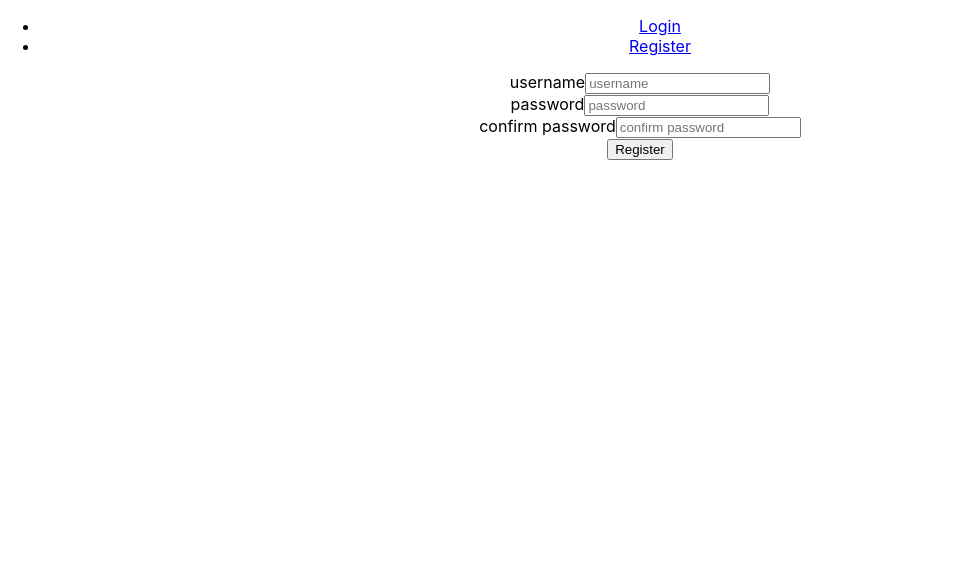
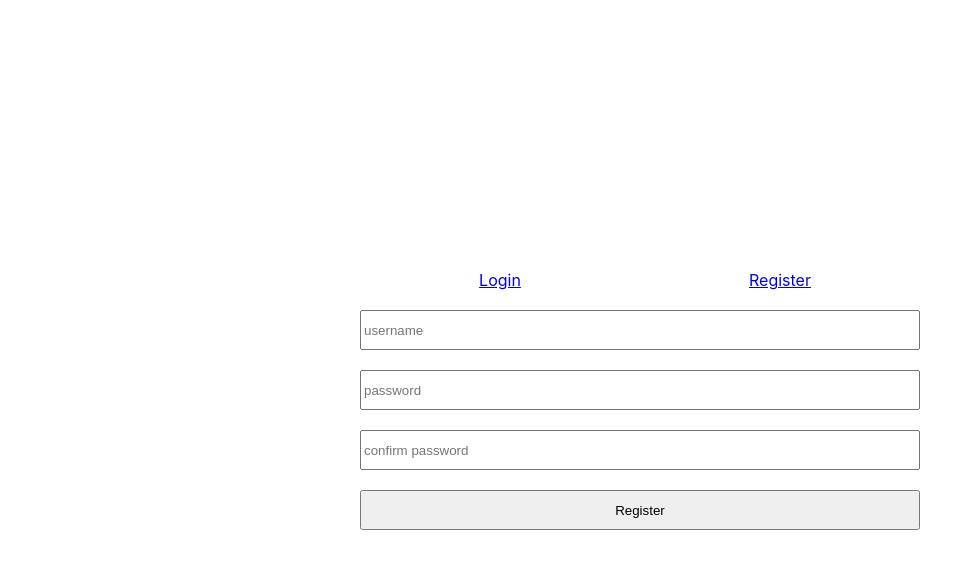
Before and after one commit to dhamano/chat_app, a React (Create React App) app in the folder react_frontend/: page / in a window 1280 px wide. Shown: the top 568 px of the page, without its empty margins (0-960 px from the left). Built offline with nearby package versions, Linux system fonts and the light colour scheme; no server answers.

Commit message:
WIP added initial login code.

```diff
--- a/react_frontend/src/App.js
+++ b/react_frontend/src/App.js
@@ -67,11 +67,11 @@ function App() {
     }
 
     return (
-        <div className="App">
+        <>
            <Route exact path="/" render={ props => localStorage.getItem("token") ? <Redirect to="/home" /> : <Login {...props} loginRegVals={loginRegVals}  /> } />
            <Route path="/register" render={ props => <Login {...props} loginRegVals={loginRegVals}  /> } />
            <PrivateRoute path="/home" component={Messaging} />
-        </div>
+        </>
     );
 }
 
--- a/react_frontend/src/components/Login.js
+++ b/react_frontend/src/components/Login.js
@@ -27,7 +27,9 @@ const Login = props => {
     }
 
     return (
+        <div className="login-reg-page">
             <div className="login-reg-container">
+                <div className="form-container">
                     <ul>
                         <li><NavLink onClick={props.loginRegVals.onClickHandler} to="/">Login</NavLink></li>
                         <li><NavLink onClick={props.loginRegVals.onClickHandler} to="/register">Register</NavLink></li>
@@ -66,6 +68,8 @@ const Login = props => {
                     </div>
                     )}
                 </div>
+            </div>
+        </div>
     )
 };
 
--- a/react_frontend/src/scss/index.scss
+++ b/react_frontend/src/scss/index.scss
@@ -1,15 +1,15 @@
+* { box-sizing: border-box; }
+
 body {
-  margin: 0;
-  font-family: -apple-system, BlinkMacSystemFont, 'Segoe UI', 'Roboto', 'Oxygen',
-    'Ubuntu', 'Cantarell', 'Fira Sans', 'Droid Sans', 'Helvetica Neue',
-    sans-serif;
-  -webkit-font-smoothing: antialiased;
-  -moz-osx-font-smoothing: grayscale;
+    min-width: 319px;
+    margin: 0;
+    font-family: -apple-system, BlinkMacSystemFont, 'Segoe UI', 'Roboto', 'Oxygen', 'Ubuntu', 'Cantarell', 'Fira Sans', 'Droid Sans', 'Helvetica Neue', sans-serif;
+    -webkit-font-smoothing: antialiased;
+    -moz-osx-font-smoothing: grayscale;
 }
 
 code {
-  font-family: source-code-pro, Menlo, Monaco, Consolas, 'Courier New',
-    monospace;
+  font-family: source-code-pro, Menlo, Monaco, Consolas, 'Courier New', monospace;
 }
 
 @import 'App';
--- a/react_frontend/src/scss/login.scss
+++ b/react_frontend/src/scss/login.scss
@@ -0,0 +1,54 @@
+.login-reg-page {
+    min-width: 100vw;
+    min-height: 100vh;
+    display: table;
+
+    .login-reg-container {
+        display: table-cell;
+        vertical-align: middle;
+
+        .form-container {
+            min-width: 300px;
+            max-width: 600px;
+            width: calc(100vw - 40px);
+            margin: auto;
+
+            ul {
+                margin: 0;
+                padding: 20px;
+                display: flex;
+                align-items: center;
+                align-content: space-around;
+
+                li {
+                    width: 50%;
+                    display: block;
+                    text-align: center;
+                }
+            }
+
+            form {
+                padding: 0 20px 20px;
+
+                div {
+                    margin-bottom: 20px;
+                    position: relative;
+                }
+
+                label {
+                    position: absolute;
+                    bottom: 0;
+                    right: 5px;
+                }
+
+                input {
+                    height: 40px;
+                    width: 100%;
+                    position: relative;
+                    z-index: 5;
+                }
+            }
+        }
+
+    }
+}
```
Lines whose indentation alone changed are shown as unchanged.
